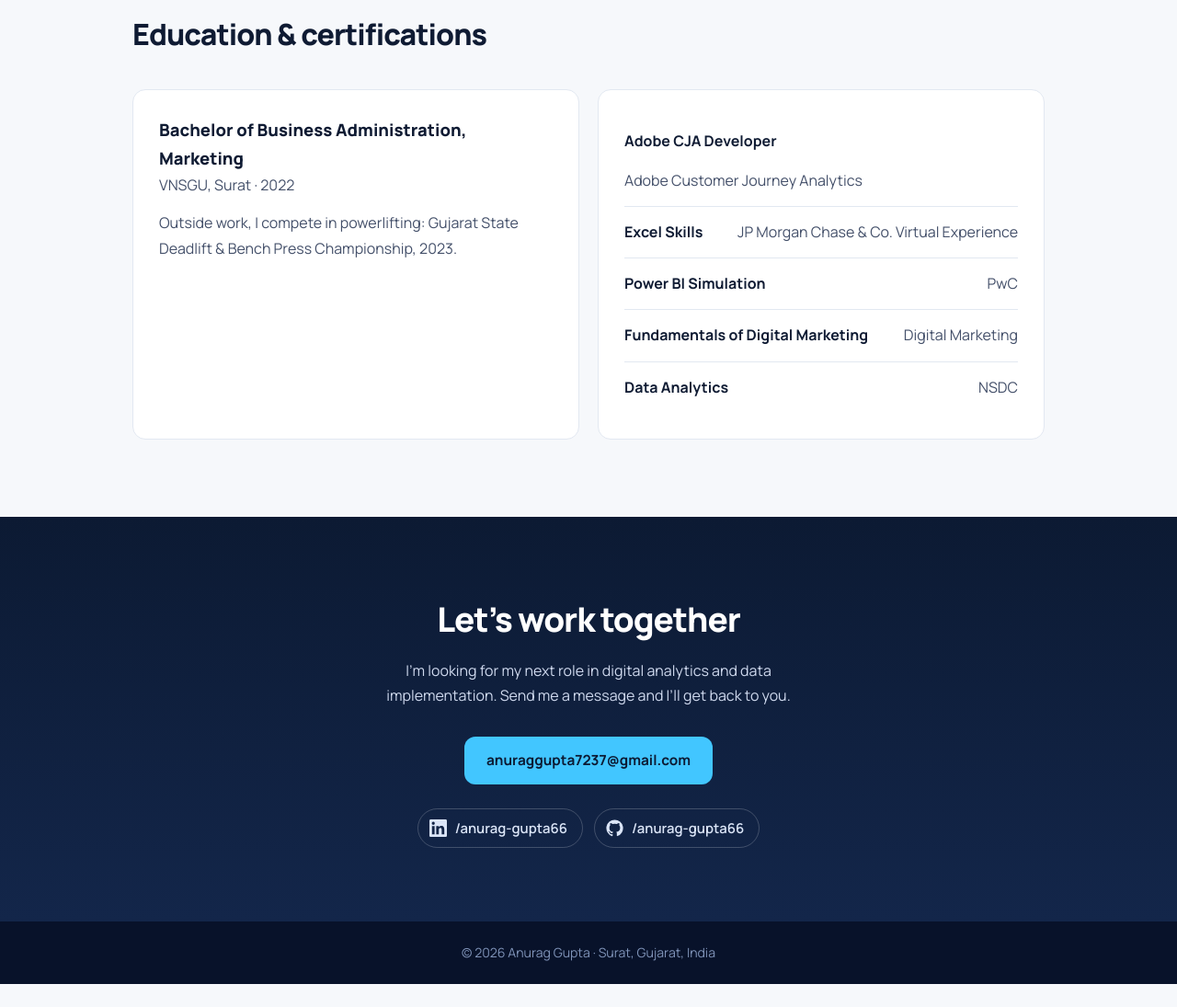
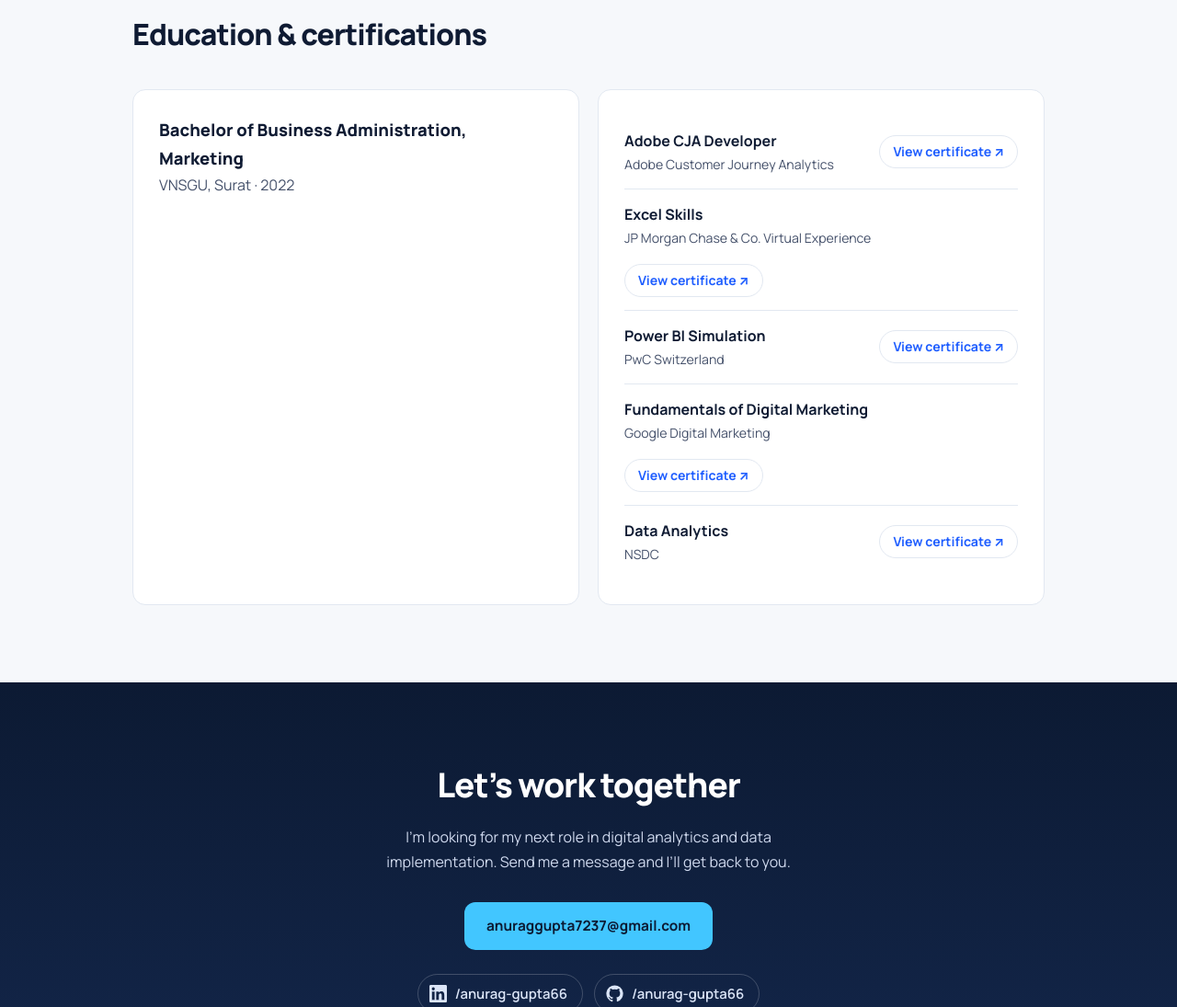
Before and after one commit to anurag-gupta66/portfolio, a plain HTML site: page index.html in a window 1280 px wide. Shown: the part 2780-3875 px from the top of the page at 92% size. Before the commit the page ends 3850 px from the top, so only its background shows below. Drawn offline with Linux system fonts and the light colour scheme.

Commit message:
Added certificates link

```diff
--- a/index.html
+++ b/index.html
@@ -85,7 +85,10 @@ section{padding:84px 0 0}
 .chips{display:flex;flex-wrap:wrap;gap:8px}
 .chips span{background:#f0f3f8;color:var(--ink);font-weight:600}
 .certs{list-style:none}
-.certs li{padding:14px 0;border-bottom:1px solid var(--line);display:flex;justify-content:space-between;gap:16px;flex-wrap:wrap}
+.certs li{padding:14px 0;border-bottom:1px solid var(--line);display:flex;justify-content:space-between;align-items:center;gap:16px;flex-wrap:wrap}
+.certs li span{display:block;font-size:.88rem}
+.cv{font-weight:700;font-size:.88rem;text-decoration:none;white-space:nowrap;border:1px solid var(--line);border-radius:999px;padding:5px 14px}
+.cv:hover{border-color:var(--blue);background:#eaf1ff}
 .certs li:last-child{border:0}
 .certs b{color:var(--ink)}
 .edu h3{color:var(--ink);font-size:1.15rem;font-weight:800}
@@ -116,7 +119,7 @@ footer{background:#08122a;color:#7f93b8;text-align:center;padding:22px;font-size
     <p>I build the tracking that makes digital data trustworthy: Adobe Launch implementations, Adobe Experience Platform data flows and Customer Journey Analytics reports that show teams where users drop off. Two years of hands-on experience, currently delivering for a pharmaceutical client at Aloola.</p>
     <div class="btns">
       <a class="btn p" href="#contact">Get in touch</a>
-      <a class="btn s" href="Anurag_Gupta_-_Resume.pdf" download>Download resume</a>
+      <a class="btn s" href="https://drive.google.com/file/d/1AVCk2FEeN_d_ddgoAx3JbU4vP9oj3EjH/view?usp=sharing" target="_blank" rel="noopener">Download resume</a>
     </div>
     <div class="social">
       <a href="https://www.linkedin.com/in/anurag-gupta66/" target="_blank" rel="noopener" aria-label="LinkedIn: anurag-gupta66"><svg viewBox="0 0 24 24" aria-hidden="true"><path d="M20.45 20.45h-3.56v-5.57c0-1.33-.03-3.04-1.85-3.04-1.86 0-2.14 1.45-2.14 2.94v5.67H9.35V9h3.41v1.56h.05c.48-.9 1.64-1.85 3.37-1.85 3.6 0 4.27 2.37 4.27 5.46v6.28zM5.34 7.43a2.06 2.06 0 1 1 0-4.12 2.06 2.06 0 0 1 0 4.12zM7.12 20.45H3.56V9h3.56v11.45zM22.22 0H1.77C.79 0 0 .77 0 1.73v20.54C0 23.23.79 24 1.77 24h20.45c.98 0 1.78-.77 1.78-1.73V1.73C24 .77 23.2 0 22.22 0z"/></svg>/anurag-gupta66</a>
@@ -197,14 +200,13 @@ footer{background:#08122a;color:#7f93b8;text-align:center;padding:22px;font-size
     <div class="card edu">
       <h3>Bachelor of Business Administration, Marketing</h3>
       <p>VNSGU, Surat · 2022</p>
-      <p style="margin-top:14px">Outside work, I compete in powerlifting: Gujarat State Deadlift &amp; Bench Press Championship, 2023.</p>
     </div>
     <div class="card"><ul class="certs">
-      <li><b>Adobe CJA Developer</b><span>Adobe Customer Journey Analytics</span></li>
-      <li><b>Excel Skills</b><span>JP Morgan Chase &amp; Co. Virtual Experience</span></li>
-      <li><b>Power BI Simulation</b><span>PwC</span></li>
-      <li><b>Fundamentals of Digital Marketing</b><span>Digital Marketing</span></li>
-      <li><b>Data Analytics</b><span>NSDC</span></li>
+      <li><div><b>Adobe CJA Developer</b><span>Adobe Customer Journey Analytics</span></div><a class="cv" href="https://drive.google.com/file/d/176kkjLPAwRw1GDCXfoRGpOmWFmzLZ7RO/view?usp=drive_link" target="_blank" rel="noopener" aria-label="View certificate: Adobe CJA Developer">View certificate &#8599;</a></li>
+      <li><div><b>Excel Skills</b><span>JP Morgan Chase &amp; Co. Virtual Experience</span></div><a class="cv" href="https://drive.google.com/file/d/1BuU921DX7lxExfyqHKLS8rb3pcmRHtW_/view?usp=drive_link" target="_blank" rel="noopener" aria-label="View certificate: Excel Skills">View certificate &#8599;</a></li>
+      <li><div><b>Power BI Simulation</b><span>PwC Switzerland</span></div><a class="cv" href="https://drive.google.com/file/d/1dixq-I9cavl8ph_v15k7wmbe0kQDflrM/view?usp=drive_link" target="_blank" rel="noopener" aria-label="View certificate: Power BI Simulation">View certificate &#8599;</a></li>
+      <li><div><b>Fundamentals of Digital Marketing</b><span>Google Digital Marketing</span></div><a class="cv" href="https://drive.google.com/file/d/10JGXDl05C8xeY0-ghudLM6zR2UFqTA6I/view?usp=drive_link" target="_blank" rel="noopener" aria-label="View certificate: Fundamentals of Digital Marketing">View certificate &#8599;</a></li>
+      <li><div><b>Data Analytics</b><span>NSDC</span></div><a class="cv" href="https://drive.google.com/file/d/1AlxndrOYwQgOOjAVOvswnGchgM9omGa5/view?usp=drive_link" target="_blank" rel="noopener" aria-label="View certificate: Data Analytics">View certificate &#8599;</a></li>
     </ul></div>
   </div>
 </section>
@@ -221,7 +223,7 @@ footer{background:#08122a;color:#7f93b8;text-align:center;padding:22px;font-size
     </div>
   </div>
 </section>
-<footer>© <span id="y"></span> Anurag Gupta · Surat, Gujarat, India</footer>
+<footer>© <span id="y"></span> Anurag Gupta</footer>
 <script>document.getElementById('y').textContent=new Date().getFullYear()</script>
 </body>
 </html>
```
